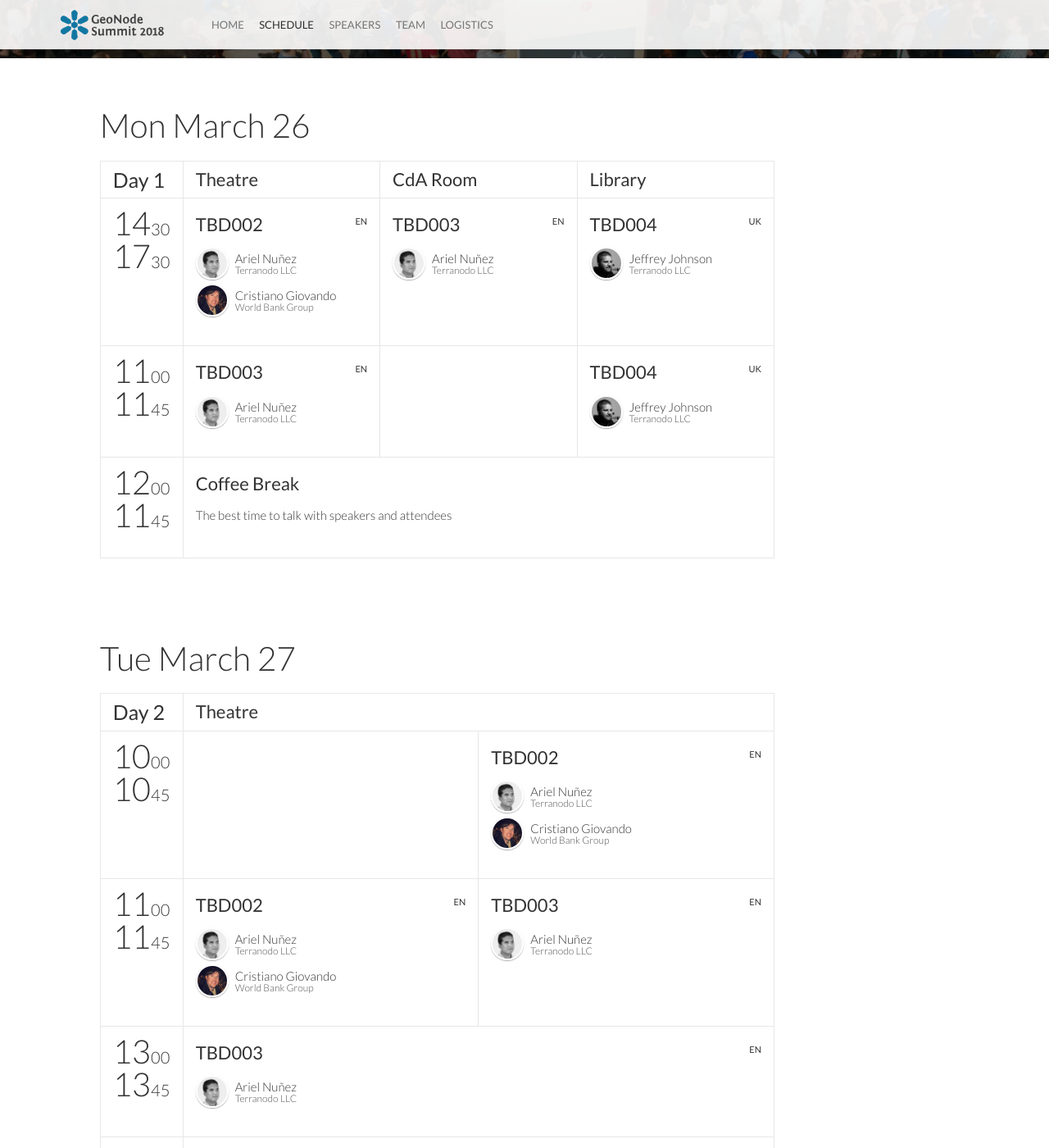
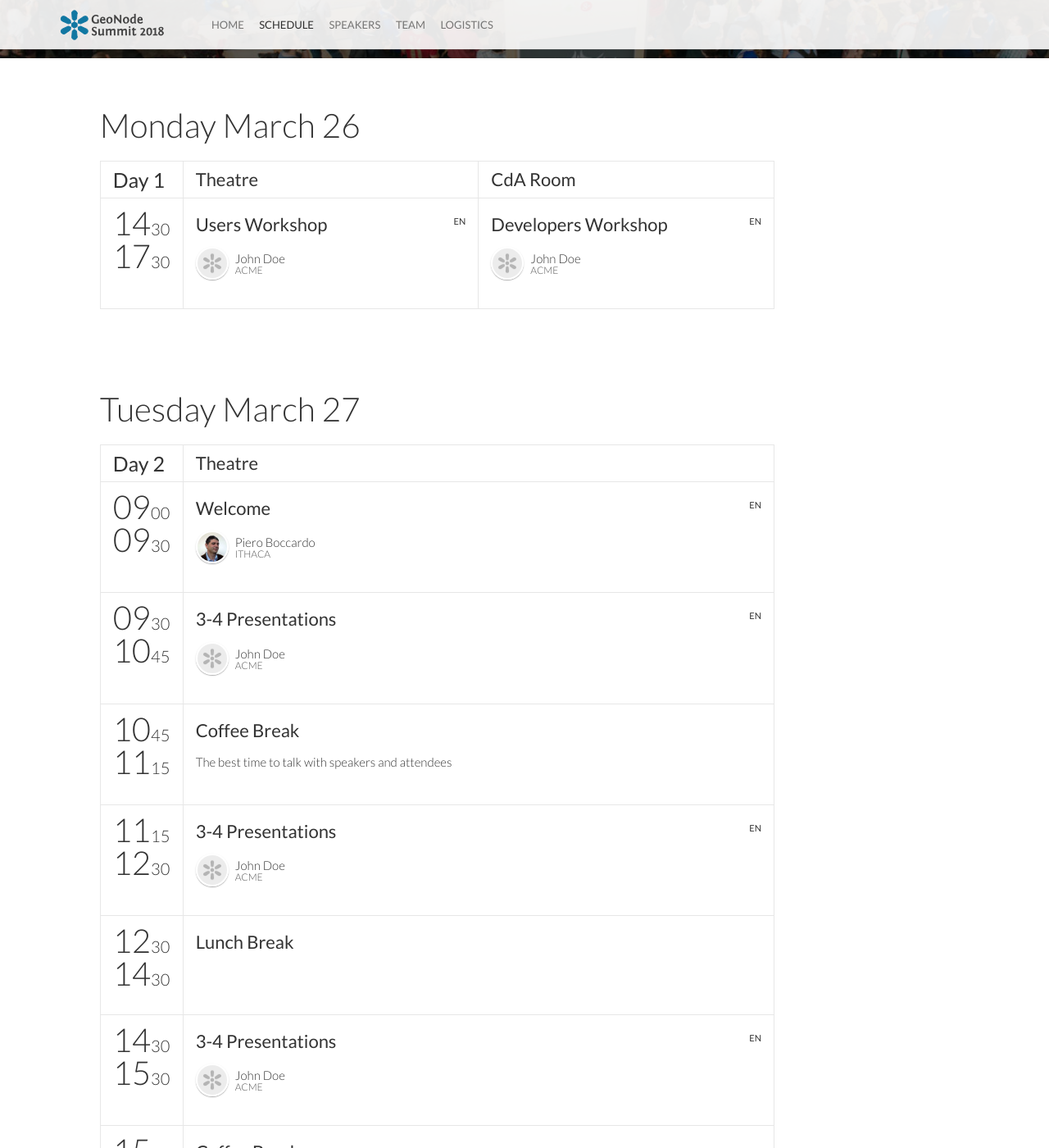
Before and after one commit to GeoNode/geonode-summit, a Jekyll site: the page built from schedule.html, in a window 1280 px wide and 1400 px high, scrolled down 336 px. Shown: the whole window at 82% size. Built offline with Jekyll 4.4.1, drawn with Linux system fonts in a browser that asks for light colours; nearby versions of some CDN libraries; comment, search, counter and statistics services are not loaded; some of the changed text lies outside the part shown.

Commit message:
Update schedule

```diff
--- a/_data/schedule.yml
+++ b/_data/schedule.yml
@@ -1,49 +1,80 @@
 -
   date: "2018-03-26"
-  dateReadable: "Mon March 26"
+  dateReadable: "Monday March 26"
   tracks:
     - {title: "Theatre", color: "#0cb851"}
     - {title: "CdA Room", color: "#ff3e10"}
-    - {title: "Library", color: "#2034b0"}
   timeslots:
     - {
     	startTime: "14:30",
     	endTime: "17:30",
-    	sessionIds: [002, 003, 004]
-    }
-    - {
-        startTime: "11:00",
-        endTime: "11:45",
-        sessionIds: [003, 404, 004]
-    }
-    - {
-    	startTime: "12:00",
-    	endTime: "11:45",
-    	sessionIds: [307]
+    	sessionIds: [001, 002]
     }
 -
   date: "2018-03-27"
-  dateReadable: "Tue March 27"
+  dateReadable: "Tuesday March 27"
   tracks:
     - {title: "Theatre", color: "#0cb851"}
   timeslots:
     - {
-    	startTime: "10:00",
-    	endTime: "10:45",
-    	sessionIds: [404, 002]
+    	startTime: "09:00",
+    	endTime: "09:30",
+    	sessionIds: [003]
     }
     - {
-    	startTime: "11:00",
-    	endTime: "11:45",
-    	sessionIds: [002, 003]
+    	startTime: "09:30",
+    	endTime: "10:45",
+    	sessionIds: [004]
     }
     - {
-        startTime: "13:00",
-        endTime: "13:45",
-        sessionIds: [003]
+    	startTime: "10:45",
+    	endTime: "11:15",
+    	sessionIds: [307]
+    }
+    - {
+    	startTime: "11:15",
+    	endTime: "12:30",
+    	sessionIds: [004]
+    }
+    - {
+    	startTime: "12:30",
+    	endTime: "14:30",
+    	sessionIds: [503]
+    }
+    - {
+    	startTime: "14:30",
+    	endTime: "15:30",
+    	sessionIds: [004]
+    }
+    - {
+    	startTime: "15:30",
+    	endTime: "16:00",
+    	sessionIds: [307]
+    }
+    - {
+    	startTime: "16:00",
+    	endTime: "17:00",
+    	sessionIds: [004]
+    }
+-
+  date: "2018-03-27"
+  dateReadable: "Wednesday March 28"
+  tracks:
+    - {title: "Theatre", color: "#0cb851"}
+    - {title: "CdA Room", color: "#ff3e10"}
+  timeslots:
+    - {
+    	startTime: "09:30",
+    	endTime: "12:30",
+    	sessionIds: [006, 005]
+    }
+    - {
+    	startTime: "12:30",
+    	endTime: "14:30",
+    	sessionIds: [503]
     }
     - {
     	startTime: "14:00",
     	endTime: "15:00",
-    	sessionIds: [503]
+    	sessionIds: [007, 008]
     }
--- a/_data/sessions.yml
+++ b/_data/sessions.yml
@@ -7,53 +7,71 @@
 -
   id: 503
   title: "Lunch Break"
-  place: "Dining room"
+  place: "OGR?"
   service: true
 -
   id: 001
-  title: "TBD001"
+  title: "Users Workshop"
   description: "TBD"
   subtype: workshop
-  speakers: [3, 6]
+  speakers: [99]
   language: en
-  complexity: "Intermediate"
-  video: "//www.youtube.com/embed/v3SCiUqI1yQ"
+  complexity: "Beginner"
 -
   id: 002
-  title: "TBD002"
+  title: "Developers Workshop"
   description: "TBD"
   subtype: presentation
-  speakers: [4, 5]
+  speakers: [99]
   language: en
   complexity: "Intermediate"
   presentation: "#"
   video: "#"
 -
   id: 003
-  title: "TBD003"
-  description: "TBD"
-  subtype: presentation
-  speakers: [4]
-  language: en
-  complexity: "Intermediate"
-  presentation: "https://speakerdeck.com/gdglviv/dmytro-danylyk-android-l-animation"
--
-  id: 004
-  title: "TBD004"
-  description: "TBD"
-  subtype: keynote
-  speakers: [6]
-  language: uk
-  complexity: "Beginner"
-  presentation: "https://speakerdeck.com/gdglviv/mateusz-herych-guava-beyond-collections"
-  video: "//www.youtube.com/embed/v3SCiUqI1yQ"
--
-  id: 005
-  title: "TBD005"
+  title: "Welcome"
   description: "TBD"
   subtype: keynote
   speakers: [7]
   language: en
+  complexity: "Beginner"
+-
+  id: 004
+  title: "3-4 Presentations"
+  description: "TBD"
+  subtype: keynote
+  speakers: [99]
+  language: en
+  complexity: "Beginner"
+-
+  id: 005
+  title: "Code Sprint"
+  description: "TBD"
+  subtype: workshop
+  speakers: [99]
+  language: en
   complexity: "Expert"
-  presentation: "https://speakerdeck.com/gdglviv/michal-tajchert-wearables-views"
-  video: "//www.youtube.com/embed/v3SCiUqI1yQ"
+-
+  id: 006
+  title: "User-centered design session 1"
+  description: "TBD"
+  subtype: workshop
+  speakers: [99]
+  language: en
+  complexity: "Beginner"
+-
+  id: 007
+  title: "User-centered design session 2"
+  description: "TBD"
+  subtype: workshop
+  speakers: [99]
+  language: en
+  complexity: "Beginner"
+-
+  id: 008
+  title: "Roadmap Discussion"
+  description: "TBD"
+  subtype: workshop
+  speakers: [99]
+  language: en
+  complexity: "Beginner"
```
